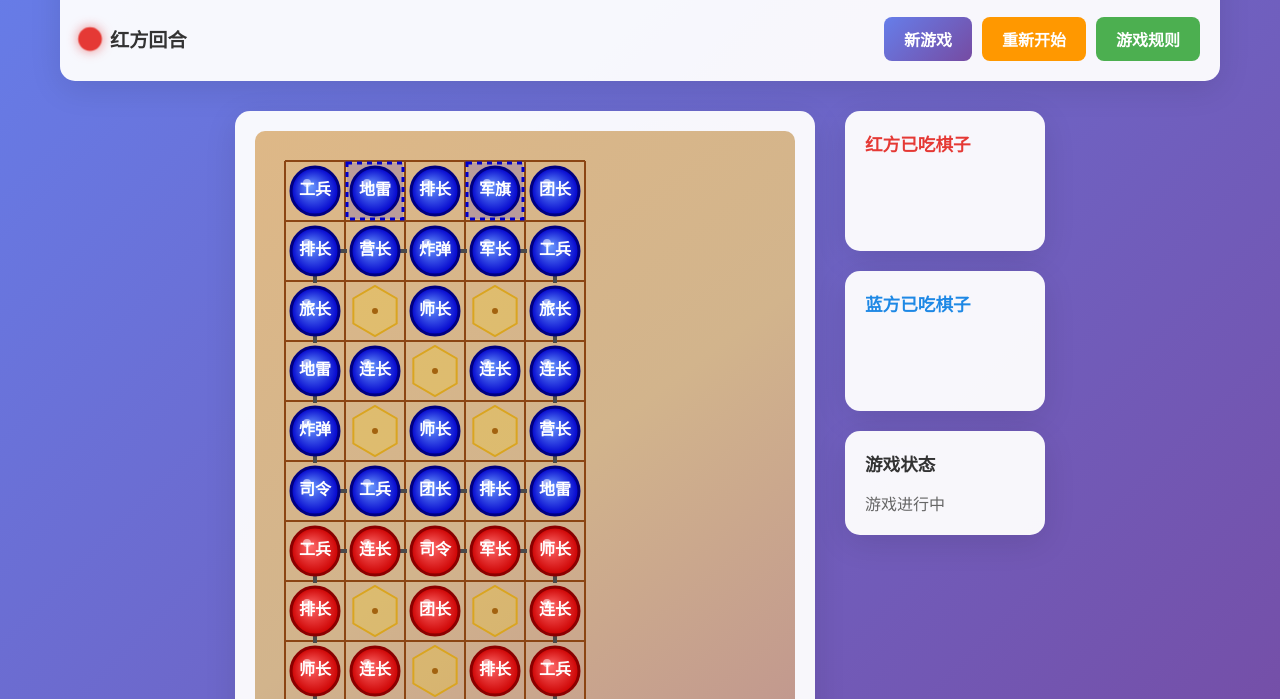
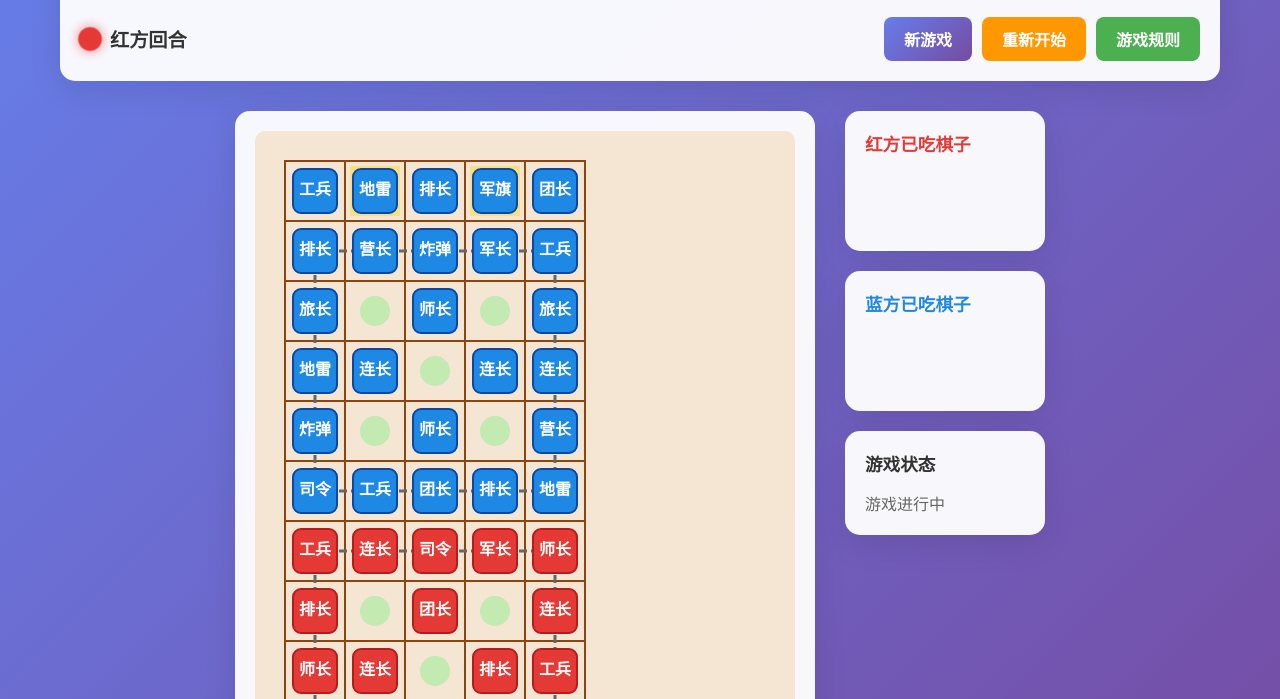
Before and after one commit to oiey2016/lichunlaiProject, a plain HTML site: page project4/index.html in a window 1280 px wide. Shown: the part 101-800 px from the top of the page. Drawn offline with Linux system fonts and the light colour scheme.

Commit message:
project4第2轮代码

```diff
--- a/project4/css/style.css
+++ b/project4/css/style.css
@@ -10,6 +10,7 @@ body {
     min-height: 100vh;
     color: #333;
 }
+
 
 #app {
     max-width: 1200px;
--- a/project4/js/game/Game.js
+++ b/project4/js/game/Game.js
@@ -9,6 +9,7 @@ export class Game {
         this.validMoves = [];
         this.gameOver = false;
         this.winner = null;
+
     }
 
     initialize() {
--- a/project4/js/game/Piece.js
+++ b/project4/js/game/Piece.js
@@ -4,7 +4,7 @@ export class Piece {
         this.player = player;
         this.row = row;
         this.col = col;
-        this.id = `${player}-${type.id}-${Date.now()}-${Math.random()}`;
+        this.revealed = false;
     }
 
     get name() {
@@ -20,51 +20,42 @@ export class Piece {
     }
 
     get isFlag() {
-        return this.type.id === 0;
+        return this.type.isFlag;
     }
 
     get isMine() {
-        return this.type.id === 1;
+        return this.type.isMine;
     }
 
     get isBomb() {
-        return this.type.id === 2;
-    }
-
-    get isSoldier() {
-        return this.type.id === 3;
+        return this.type.isBomb;
     }
 
     get isCommander() {
-        return this.type.id === 11;
+        return this.type.isCommander;
     }
 
-    clone() {
-        return new Piece(this.type, this.player, this.row, this.col);
-    }
+    static compare(attacker, defender) {
+        if (!defender) return 1;
 
-    static compare(piece1, piece2) {
-        if (piece1.isFlag || piece2.isFlag) {
-            return piece1.isFlag ? -1 : 1;
-        }
-
-        if (piece1.isBomb || piece2.isBomb) {
+        if (attacker.isBomb || defender.isBomb) {
             return 0;
         }
 
-        if (piece1.isMine || piece2.isMine) {
-            if (piece1.isSoldier && piece2.isMine) {
+        if (defender.isFlag) {
+            return 1;
+        }
+
+        if (defender.isMine) {
+            if (attacker.type.id === 11) {
                 return 1;
-            }
-            if (piece2.isSoldier && piece1.isMine) {
-                return -1;
             }
             return 0;
         }
 
-        if (piece1.rank > piece2.rank) {
+        if (attacker.rank > defender.rank) {
             return 1;
-        } else if (piece1.rank < piece2.rank) {
+        } else if (attacker.rank < defender.rank) {
             return -1;
         } else {
             return 0;
--- a/project4/js/game/constants.js
+++ b/project4/js/game/constants.js
@@ -40,6 +40,7 @@ export const PIECE_CONFIG = {
         { type: PIECE_TYPES.PLATOON, count: 3 },
         { type: PIECE_TYPES.ENGINEER, count: 3 }
     ],
+
     [PLAYER.BLUE]: [
         { type: PIECE_TYPES.FLAG, count: 1 },
         { type: PIECE_TYPES.MINE, count: 3 },
--- a/project4/js/ui/Renderer.js
+++ b/project4/js/ui/Renderer.js
@@ -10,132 +10,61 @@ export class Renderer {
 
     render(game) {
         this.ctx.clearRect(0, 0, this.canvas.width, this.canvas.height);
-
-        this.drawBackground();
-        this.drawGrid();
-        this.drawCamps();
-        this.drawHeadquarters();
+        this.drawBoard();
+        this.drawSpecialAreas();
         this.drawRailways();
-        this.drawValidMoves(game.validMoves);
-        this.drawPieces(game.board.grid);
-        this.drawSelectedPiece(game.selectedPiece, game.board.grid);
+        this.drawValidMoves(game);
+        this.drawPieces(game);
+        this.drawSelection(game);
     }
 
-    drawBackground() {
-        const gradient = this.ctx.createLinearGradient(0, 0, this.canvas.width, this.canvas.height);
-        gradient.addColorStop(0, '#DEB887');
-        gradient.addColorStop(0.5, '#D2B48C');
-        gradient.addColorStop(1, '#BC8F8F');
-        this.ctx.fillStyle = gradient;
+    drawBoard() {
+        const { ROWS, COLS } = BOARD_CONFIG;
+
+        this.ctx.fillStyle = '#f5e6d3';
         this.ctx.fillRect(0, 0, this.canvas.width, this.canvas.height);
-    }
 
-    drawGrid() {
-        this.ctx.strokeStyle = '#8B4513';
+        this.ctx.strokeStyle = '#8b4513';
         this.ctx.lineWidth = 2;
 
-        for (let row = 0; row <= BOARD_CONFIG.ROWS; row++) {
-            this.ctx.beginPath();
-            this.ctx.moveTo(this.padding, this.padding + row * this.cellSize);
-            this.ctx.lineTo(this.padding + BOARD_CONFIG.COLS * this.cellSize, this.padding + row * this.cellSize);
-            this.ctx.stroke();
-        }
-
-        for (let col = 0; col <= BOARD_CONFIG.COLS; col++) {
-            this.ctx.beginPath();
-            this.ctx.moveTo(this.padding + col * this.cellSize, this.padding);
-            this.ctx.lineTo(this.padding + col * this.cellSize, this.padding + BOARD_CONFIG.ROWS * this.cellSize);
-            this.ctx.stroke();
-        }
-
-        this.ctx.strokeStyle = '#A0522D';
-        this.ctx.lineWidth = 1;
-
-        for (let row = 0; row < BOARD_CONFIG.ROWS; row++) {
-            for (let col = 0; col < BOARD_CONFIG.COLS; col++) {
-                const centerX = this.padding + col * this.cellSize + this.cellSize / 2;
-                const centerY = this.padding + row * this.cellSize + this.cellSize / 2;
-
-                if (this.isIntersection(row, col)) {
-                    this.drawCross(centerX, centerY);
-                }
+        for (let row = 0; row < ROWS; row++) {
+            for (let col = 0; col < COLS; col++) {
+                const x = col * this.cellSize + this.padding;
+                const y = row * this.cellSize + this.padding;
+                this.ctx.strokeRect(x, y, this.cellSize, this.cellSize);
             }
         }
     }
 
-    isIntersection(row, col) {
-        return (row >= 1 && row <= 4) || (row >= 7 && row <= 10);
-    }
+    drawSpecialAreas() {
+        this.ctx.fillStyle = 'rgba(144, 238, 144, 0.5)';
+        CAMPS.forEach(camp => {
+            const x = camp.col * this.cellSize + this.padding + 5;
+            const y = camp.row * this.cellSize + this.padding + 5;
+            this.ctx.beginPath();
+            this.ctx.arc(x + this.cellSize / 2 - 5, y + this.cellSize / 2 - 5, 15, 0, Math.PI * 2);
+            this.ctx.fill();
+        });
 
-    drawCross(x, y) {
-        const size = 8;
-        this.ctx.beginPath();
-        this.ctx.arc(x, y, 3, 0, Math.PI * 2);
-        this.ctx.fillStyle = '#8B4513';
-        this.ctx.fill();
-    }
-
-    drawCamps() {
-        CAMPS.forEach(camp => {
-            const x = this.padding + camp.col * this.cellSize + this.cellSize / 2;
-            const y = this.padding + camp.row * this.cellSize + this.cellSize / 2;
-
-            this.ctx.save();
-            this.ctx.translate(x, y);
-
-            this.ctx.beginPath();
-            for (let i = 0; i < 6; i++) {
-                const angle = (Math.PI / 3) * i - Math.PI / 6;
-                const px = 25 * Math.cos(angle);
-                const py = 25 * Math.sin(angle);
-                if (i === 0) {
-                    this.ctx.moveTo(px, py);
-                } else {
-                    this.ctx.lineTo(px, py);
-                }
-            }
-            this.ctx.closePath();
-
-            this.ctx.fillStyle = 'rgba(255, 215, 0, 0.2)';
-            this.ctx.fill();
-            this.ctx.strokeStyle = '#DAA520';
-            this.ctx.lineWidth = 2;
-            this.ctx.stroke();
-
-            this.ctx.restore();
-        });
-    }
-
-    drawHeadquarters() {
-        Object.entries(HEADQUARTERS).forEach(([player, hqs]) => {
-            const color = player === PLAYER.RED ? 'rgba(255, 0, 0, 0.15)' : 'rgba(0, 0, 255, 0.15)';
-            const borderColor = player === PLAYER.RED ? '#CC0000' : '#0000CC';
-
-            hqs.forEach(hq => {
-                const x = this.padding + hq.col * this.cellSize;
-                const y = this.padding + hq.row * this.cellSize;
-
-                this.ctx.fillStyle = color;
-                this.ctx.fillRect(x + 2, y + 2, this.cellSize - 4, this.cellSize - 4);
-
-                this.ctx.strokeStyle = borderColor;
-                this.ctx.lineWidth = 3;
-                this.ctx.setLineDash([5, 5]);
-                this.ctx.strokeRect(x + 2, y + 2, this.cellSize - 4, this.cellSize - 4);
-                this.ctx.setLineDash([]);
+        this.ctx.fillStyle = 'rgba(255, 215, 0, 0.4)';
+        Object.values(HEADQUARTERS).forEach(hqPositions => {
+            hqPositions.forEach(hq => {
+                const x = hq.col * this.cellSize + this.padding + 5;
+                const y = hq.row * this.cellSize + this.padding + 5;
+                this.ctx.fillRect(x, y, this.cellSize - 10, this.cellSize - 10);
             });
         });
     }
 
     drawRailways() {
-        this.ctx.strokeStyle = '#4a4a4a';
-        this.ctx.lineWidth = 4;
+        this.ctx.strokeStyle = '#666';
+        this.ctx.lineWidth = 3;
         this.ctx.setLineDash([8, 4]);
 
         RAILWAY_LINES.horizontal.forEach(line => {
-            const y = this.padding + line.row * this.cellSize + this.cellSize / 2;
-            const startX = this.padding + line.cols[0] * this.cellSize + this.cellSize / 2;
-            const endX = this.padding + line.cols[line.cols.length - 1] * this.cellSize + this.cellSize / 2;
+            const y = line.row * this.cellSize + this.padding + this.cellSize / 2;
+            const startX = line.cols[0] * this.cellSize + this.padding + this.cellSize / 2;
+            const endX = line.cols[line.cols.length - 1] * this.cellSize + this.padding + this.cellSize / 2;
 
             this.ctx.beginPath();
             this.ctx.moveTo(startX, y);
@@ -144,9 +73,9 @@ export class Renderer {
         });
 
         RAILWAY_LINES.vertical.forEach(line => {
-            const x = this.padding + line.col * this.cellSize + this.cellSize / 2;
-            const startY = this.padding + line.rows[0] * this.cellSize + this.cellSize / 2;
-            const endY = this.padding + line.rows[line.rows.length - 1] * this.cellSize + this.cellSize / 2;
+            const x = line.col * this.cellSize + this.padding + this.cellSize / 2;
+            const startY = line.rows[0] * this.cellSize + this.padding + this.cellSize / 2;
+            const endY = line.rows[line.rows.length - 1] * this.cellSize + this.padding + this.cellSize / 2;
 
             this.ctx.beginPath();
             this.ctx.moveTo(x, startY);
@@ -157,105 +86,95 @@ export class Renderer {
         this.ctx.setLineDash([]);
     }
 
-    drawValidMoves(moves) {
-        moves.forEach(move => {
-            const x = this.padding + move.col * this.cellSize;
-            const y = this.padding + move.row * this.cellSize;
+    drawValidMoves(game) {
+        if (!game.validMoves || game.validMoves.length === 0) return;
 
-            this.ctx.fillStyle = 'rgba(0, 255, 0, 0.3)';
-            this.ctx.fillRect(x + 5, y + 5, this.cellSize - 10, this.cellSize - 10);
+        this.ctx.fillStyle = 'rgba(0, 200, 0, 0.3)';
+        this.ctx.strokeStyle = 'rgba(0, 200, 0, 0.8)';
+        this.ctx.lineWidth = 2;
 
-            this.ctx.strokeStyle = '#00CC00';
-            this.ctx.lineWidth = 2;
-            this.ctx.strokeRect(x + 5, y + 5, this.cellSize - 10, this.cellSize - 10);
+        game.validMoves.forEach(move => {
+            const x = move.col * this.cellSize + this.padding + 5;
+            const y = move.row * this.cellSize + this.padding + 5;
+
+            const centerX = x + (this.cellSize - 10) / 2;
+            const centerY = y + (this.cellSize - 10) / 2;
+
+            this.ctx.beginPath();
+            this.ctx.arc(centerX, centerY, 12, 0, Math.PI * 2);
+            this.ctx.fill();
+            this.ctx.stroke();
         });
     }
 
-    drawPieces(grid) {
-        for (let row = 0; row < BOARD_CONFIG.ROWS; row++) {
-            for (let col = 0; col < BOARD_CONFIG.COLS; col++) {
-                const piece = grid[row][col];
+    drawPieces(game) {
+        const { ROWS, COLS } = BOARD_CONFIG;
+
+        for (let row = 0; row < ROWS; row++) {
+            for (let col = 0; col < COLS; col++) {
+                const piece = game.board.getPiece(row, col);
                 if (piece) {
-                    this.drawPiece(piece, row, col);
+                    this.drawPiece(piece);
                 }
             }
         }
     }
 
-    drawPiece(piece, row, col) {
-        const x = this.padding + col * this.cellSize + this.cellSize / 2;
-        const y = this.padding + row * this.cellSize + this.cellSize / 2;
-        const radius = 24;
+    drawPiece(piece) {
+        const x = piece.col * this.cellSize + this.padding + 8;
+        const y = piece.row * this.cellSize + this.padding + 8;
+        const width = this.cellSize - 16;
+        const height = this.cellSize - 16;
 
-        const gradient = this.ctx.createRadialGradient(x - 5, y - 5, 0, x, y, radius);
-        if (piece.player === PLAYER.RED) {
-            gradient.addColorStop(0, '#FF6B6B');
-            gradient.addColorStop(1, '#CC0000');
-        } else {
-            gradient.addColorStop(0, '#6B9BFF');
-            gradient.addColorStop(1, '#0000CC');
-        }
-
+        this.ctx.fillStyle = piece.player === PLAYER.RED ? '#e53935' : '#1e88e5';
         this.ctx.beginPath();
-        this.ctx.arc(x, y, radius, 0, Math.PI * 2);
-        this.ctx.fillStyle = gradient;
+        this.ctx.roundRect(x, y, width, height, 8);
         this.ctx.fill();
 
-        this.ctx.strokeStyle = piece.player === PLAYER.RED ? '#8B0000' : '#000080';
-        this.ctx.lineWidth = 3;
+        this.ctx.strokeStyle = piece.player === PLAYER.RED ? '#b71c1c' : '#0d47a1';
+        this.ctx.lineWidth = 2;
         this.ctx.stroke();
 
-        this.ctx.fillStyle = '#FFFFFF';
-        this.ctx.font = 'bold 16px Microsoft YaHei';
+        this.ctx.fillStyle = '#fff';
+        this.ctx.font = 'bold 16px "Microsoft YaHei", sans-serif';
         this.ctx.textAlign = 'center';
         this.ctx.textBaseline = 'middle';
-        this.ctx.fillText(piece.name, x, y);
-
-        this.ctx.beginPath();
-        this.ctx.arc(x - 8, y - 8, 4, 0, Math.PI * 2);
-        this.ctx.fillStyle = 'rgba(255, 255, 255, 0.5)';
-        this.ctx.fill();
+        this.ctx.fillText(piece.name, x + width / 2, y + height / 2);
     }
 
-    drawSelectedPiece(selected, grid) {
-        if (!selected) return;
+    drawSelection(game) {
+        if (!game.selectedPiece) return;
 
-        const piece = grid[selected.row][selected.col];
-        if (!piece) return;
+        const piece = game.selectedPiece;
+        const x = piece.col * this.cellSize + this.padding + 5;
+        const y = piece.row * this.cellSize + this.padding + 5;
+        const width = this.cellSize - 10;
+        const height = this.cellSize - 10;
 
-        const x = this.padding + selected.col * this.cellSize + this.cellSize / 2;
-        const y = this.padding + selected.row * this.cellSize + this.cellSize / 2;
+        this.ctx.strokeStyle = '#ffeb3b';
+        this.ctx.lineWidth = 4;
+        this.ctx.beginPath();
+        this.ctx.roundRect(x, y, width, height, 10);
+        this.ctx.stroke();
 
-        this.ctx.beginPath();
-        this.ctx.arc(x, y, 28, 0, Math.PI * 2);
-        this.ctx.strokeStyle = '#FFD700';
-        this.ctx.lineWidth = 4;
-        this.ctx.setLineDash([5, 5]);
-        this.ctx.stroke();
-        this.ctx.setLineDash([]);
-
-        this.ctx.shadowColor = '#FFD700';
-        this.ctx.shadowBlur = 15;
-        this.ctx.beginPath();
-        this.ctx.arc(x, y, 24, 0, Math.PI * 2);
-        this.ctx.strokeStyle = '#FFD700';
-        this.ctx.lineWidth = 2;
+        this.ctx.shadowColor = '#ffeb3b';
+        this.ctx.shadowBlur = 10;
         this.ctx.stroke();
         this.ctx.shadowBlur = 0;
     }
 
     getBoardPosition(clientX, clientY) {
         const rect = this.canvas.getBoundingClientRect();
-        const x = clientX - rect.left - this.padding;
-        const y = clientY - rect.top - this.padding;
+        const x = clientX - rect.left;
+        const y = clientY - rect.top;
 
-        const col = Math.floor(x / this.cellSize);
-        const row = Math.floor(y / this.cellSize);
+        const col = Math.floor((x - this.padding) / this.cellSize);
+        const row = Math.floor((y - this.padding) / this.cellSize);
 
-        if (col < 0 || col >= BOARD_CONFIG.COLS || row < 0 || row >= BOARD_CONFIG.ROWS) {
-            return null;
+        if (row >= 0 && row < BOARD_CONFIG.ROWS && col >= 0 && col < BOARD_CONFIG.COLS) {
+            return { row, col };
         }
 
-        return { row, col };
+        return null;
     }
 }
```
